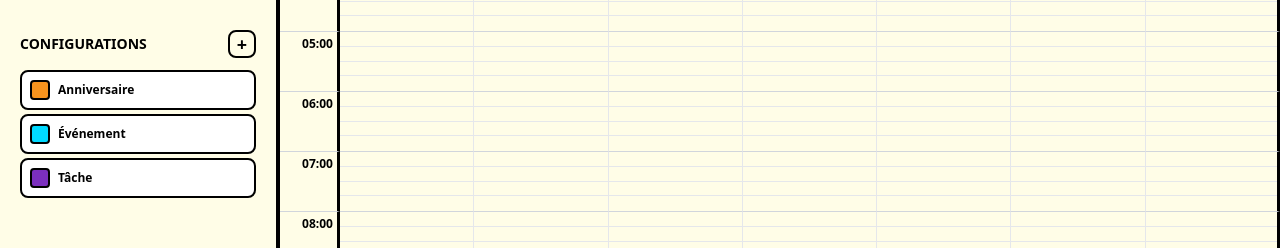
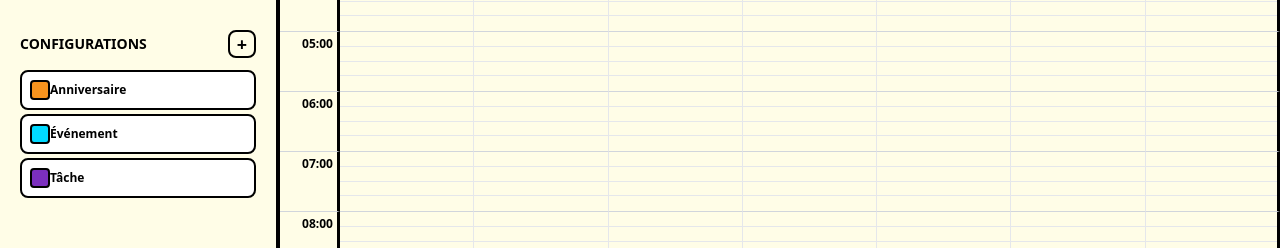
Before and after one commit to Walkberg/Planis, a React (Vite) app in the folder planis/: page / in a window 1280 px wide. Shown: the part 456-704 px from the top of the page. Built offline with nearby package versions, Linux system fonts and the light colour scheme.

Commit message:
fix: remove unnecessary gap class from button in ConfigListSidebar component

```diff
--- a/planis/src/features/configs/components/ConfigListSidebar.tsx
+++ b/planis/src/features/configs/components/ConfigListSidebar.tsx
@@ -39,7 +39,7 @@ export const ConfigListSidebar: React.FC = () => {
           <button
             key={config.id}
             onClick={() => setSelectedConfig(config)}
-            className="flex items-center gap-2 p-2 border-2 border-black rounded-lg bg-white hover:bg-gray-50 transition-all text-left cursor-pointer hover:scale-105"
+            className="flex items-center p-2 border-2 border-black rounded-lg bg-white hover:bg-gray-50 transition-all text-left cursor-pointer hover:scale-105"
           >
             <div
               className="w-5 h-5 rounded border-2 border-black flex-shrink-0"
```
